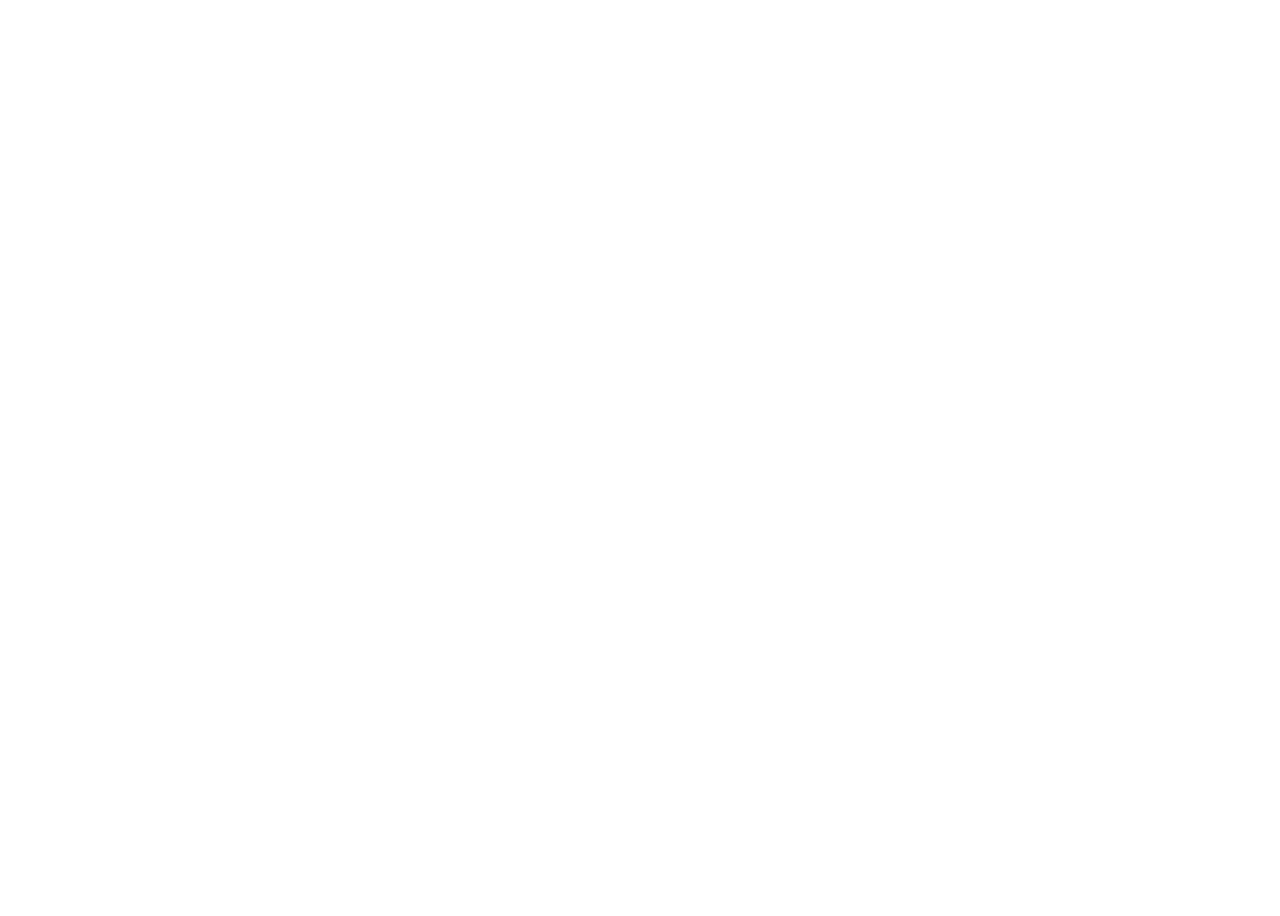
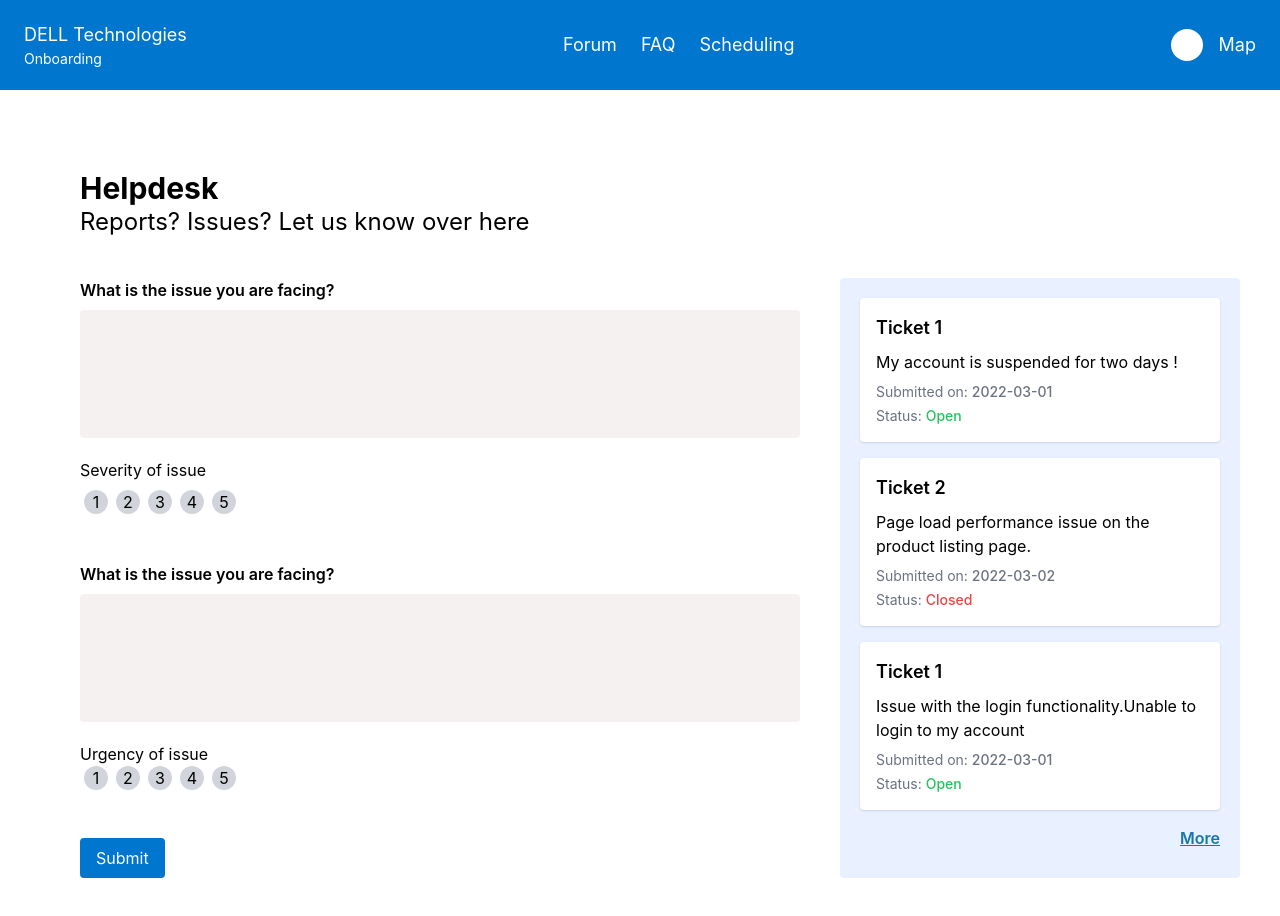
Before and after one commit to PoisonDarterz/teletubbies, a React (Create React App) app: page /helpdesk in a window 1280 px wide. Before the commit this address had no page. Before the commit the page ends 800 px from the top, so only its background shows below. Built offline with nearby package versions, Linux system fonts and the light colour scheme.

Commit message:
helpdesk page

```diff
--- a/src/App.jsx
+++ b/src/App.jsx
@@ -23,6 +23,7 @@ import Faq from "./pages/module3/FAQ"
 // Module 4 imports
 import Module4 from "./pages/module4/Module4"
 import Feedback from "./pages/module4/feedback"
+import HelpDesk from "./pages/module4/helpdesk";
 // Module 5 imports
 import Admin from "./pages/module5/admin"
 import Engagement from "./pages/module5/engagement";
@@ -56,6 +57,7 @@ function App() {
         {/* Module 4 routes */}
         <Route path="/module4" element={<Module4 />} />
         <Route path="/feedback" element={<Feedback />} />
+        <Route path="/helpdesk" element={<HelpDesk />} />
         {/* Module 5 routes */}
         <Route path="/admin" element={<Admin />} />
         <Route path="/engagement" element={<Engagement />} />
--- a/src/pages/module4/Module4.jsx
+++ b/src/pages/module4/Module4.jsx
@@ -6,7 +6,7 @@ function Module4(){
     return (
         <div className={styles.background} >
             <Link to="/forum">
-                <img src="/Vector 15.png" alt="Coffee" style={{ position: 'absolute', top: '270px', left: '393px', width: '235px' }}/>
+                <img src="/helpdesk" alt="Coffee" style={{ position: 'absolute', top: '270px', left: '393px', width: '235px' }}/>
                 <span className={styles.label} style={{ top: '280px', left: '330px' }}>Helpdesk</span>
             </Link>
             <Link to="/feedback">
--- a/src/pages/module4/feedback.jsx
+++ b/src/pages/module4/feedback.jsx
@@ -12,7 +12,7 @@ function Feedback() {
     <div>
       <TopNav />
       <h2 className="text-3xl font-bold mt-10 ml-10">Feedback</h2> {/* Add first line title here */}
-      <h2 className="text-2xl font-semibold ml-10">Check out new hires’ s journey !</h2> {/* Add second line title here */}
+      <h2 className="text-2xl font ml-10">As the cliché says, we value your feedback. Really :)</h2> {/* Add second line title here */}
       <div className="mx-10 pb-20">
         <h3 className="text-xl font mb-2 mt-10">Give your feedback on your onboarding month.</h3>
         <div className="bg-[#F6F1F1] rounded p-5 mb-5 h-40 overflow-auto" contentEditable>
--- /dev/null
+++ b/src/pages/module4/helpdesk.jsx
@@ -0,0 +1,97 @@
+import React, { useState } from 'react';
+import TopNav from '../module3/TopNav';
+
+function HelpDesk() {
+  const [selectedSeverity1, setSelectedSeverity1] = useState(0);
+  const [selectedSeverity2, setSelectedSeverity2] = useState(0);
+
+  const handleSeverityClick1 = (value) => {
+    setSelectedSeverity1(value);
+  };
+
+  const handleSeverityClick2 = (value) => {
+    setSelectedSeverity2(value);
+  };
+
+  return (
+    <div>
+      <TopNav />
+      <div className="p-10">
+        <h2 className="text-3xl font-bold mt-10 ml-10">Helpdesk</h2>
+        <h2 className="text-2xl font ml-10">Reports? Issues? Let us know over here</h2>
+        <div className="flex mt-10">
+          <div className="w-2/3 pr-10">
+            <h3 className="ml-10 mb-2 font-semibold">What is the issue you are facing?</h3>
+            <div className="bg-[#F6F1F1] rounded ml-10 p-5 mb-5 h-32 overflow-auto" contentEditable />
+            <h3 className="ml-10 mb-2">Severity of issue</h3>
+            <div className="flex items-center ml-10">
+            {[1, 2, 3, 4, 5].map((value) => (
+                <button
+                key={value}
+                className={`mx-1 w-6 h-6 rounded-full ${selectedSeverity2 === value ? 'bg-[#0076CE]' : 'bg-[#D1D5DB]'}`}
+                onClick={() => handleSeverityClick2(value)}
+                >
+                {value}
+                </button>
+            ))}
+            </div>
+            <br></br><br></br>
+            <h3 className="ml-10 mb-2 font-semibold">What is the issue you are facing?</h3>
+            <div className="bg-[#F6F1F1] rounded ml-10 p-5 mb-5 h-32 overflow-auto" contentEditable />
+            <h3 className="ml-10">Urgency of issue</h3>
+            <div className="flex items-center ml-10">
+  {[1, 2, 3, 4, 5].map((value) => (
+    <button
+      key={value}
+      className={`mx-1 w-6 h-6 rounded-full ${selectedSeverity2 === value ? 'bg-[#0076CE]' : 'bg-[#D1D5DB]'}`}
+      onClick={() => handleSeverityClick2(value)}
+    >
+      {value}
+    </button>
+  ))}
+  <br></br>
+</div>
+<br></br> <br></br>
+            <button className="bg-[#0076CE] text-white px-4 py-2 rounded ml-10">Submit</button>
+          </div>
+          <div className="w-1/3 bg-[#E9F0FF] rounded p-5 h-100 overflow-auto">
+  <div className="p-4 mb-4 bg-white rounded shadow">
+    <h4 className="font-semibold text-lg mb-2">Ticket 1</h4>
+    <p>My account is suspended for two days !</p>
+    <div className="mt-2 text-sm text-gray-500">
+      Submitted on: <span className="font-medium">2022-03-01</span>
+    </div>
+    <div className="mt-1 text-sm text-gray-500">
+      Status: <span className="font-medium text-green-500">Open</span>
+    </div>
+  </div>
+  <div className="p-4 mb-4 bg-white rounded shadow">
+    <h4 className="font-semibold text-lg mb-2">Ticket 2</h4>
+    <p>Page load performance issue on the product listing page.</p>
+    <div className="mt-2 text-sm text-gray-500">
+      Submitted on: <span className="font-medium">2022-03-02</span>
+    </div>
+    <div className="mt-1 text-sm text-gray-500">
+      Status: <span className="font-medium text-red-500">Closed</span>
+    </div>
+  </div>
+  <div className="p-4 mb-4 bg-white rounded shadow">
+    <h4 className="font-semibold text-lg mb-2">Ticket 1</h4>
+    <p>Issue with the login functionality.Unable to login to my account</p>
+    <div className="mt-2 text-sm text-gray-500">
+      Submitted on: <span className="font-medium">2022-03-01</span>
+    </div>
+    <div className="mt-1 text-sm text-gray-500">
+      Status: <span className="font-medium text-green-500">Open</span>
+    </div>
+  </div>
+  <h4 className="font-semibold underline text-[#1776AB] text-right">More</h4>
+</div>
+
+        </div>
+      </div>
+    </div>
+  );
+}
+
+export default HelpDesk;
```
